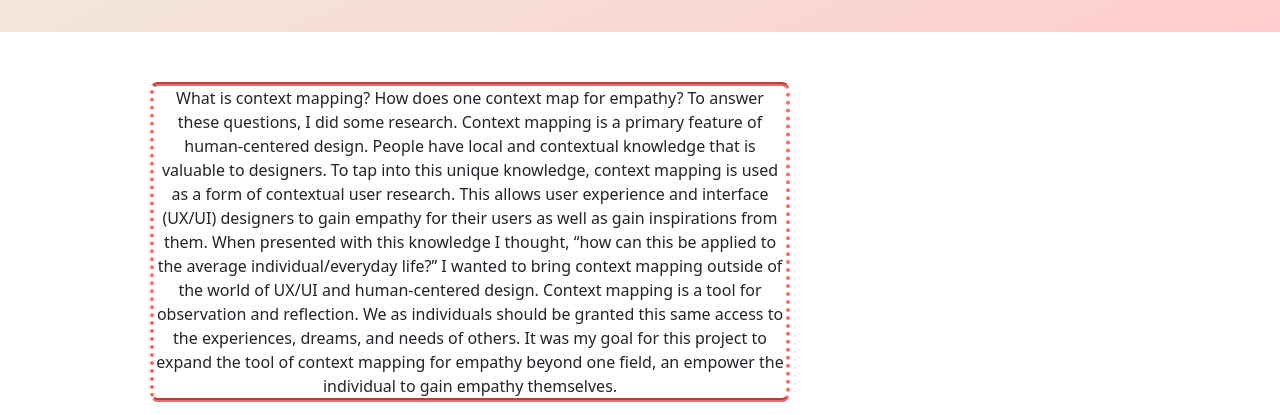
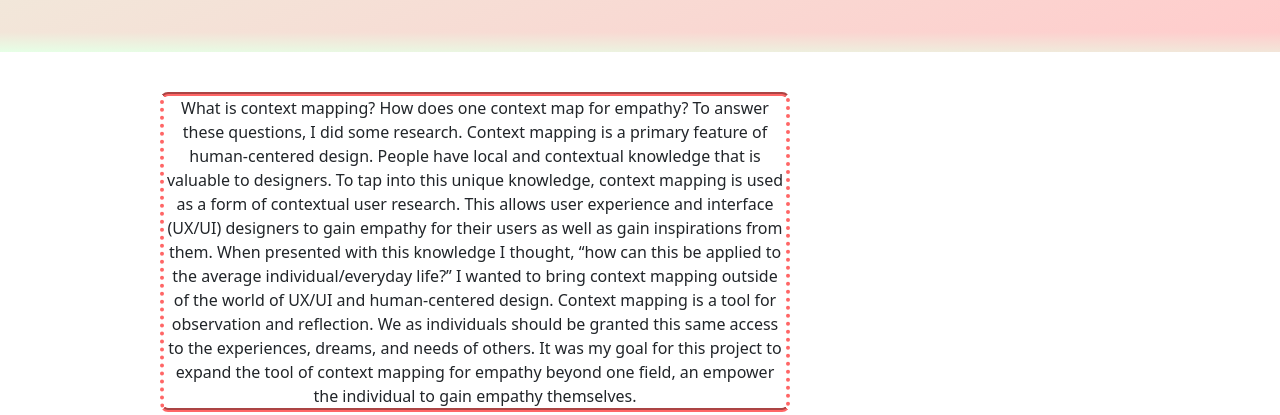
Before and after one commit to dash4703/dash4703.github.io, a plain HTML site: page empathyMapping.html in a window 1280 px wide. Shown: the part 629-1044 px from the top of the page. Drawn offline with nearby package versions, Linux system fonts and the light colour scheme.

Commit message:
Update empathyMapping.html

```diff
--- a/empathyMapping.html
+++ b/empathyMapping.html
@@ -107,7 +107,7 @@ p.round2 {
 
   <img src="ContextMap.gif">
 </div>
-<div id="grad2">
+<div id="grad2" class="content">
 	<p class="round1"> What is context mapping? How does one context map for empathy? To answer these questions, I did some research. Context mapping is a primary feature of human-centered design. People have local and contextual knowledge that is valuable to designers. To tap into this unique knowledge, context mapping is used as a form of contextual user research. This allows user experience and interface (UX/UI) designers to gain empathy for their users as well as gain inspirations from them. When presented with this knowledge I thought, “how can this be applied to the average individual/everyday life?” I wanted to bring context mapping outside of the world of UX/UI and human-centered design. Context mapping is a tool for observation and reflection. We as individuals should be granted this same access to the experiences, dreams, and needs of others. It was my goal for this project to expand the tool of context mapping for empathy beyond one field, an empower the individual to gain empathy themselves. </p>
 
 	<p class="round2"> In order to scope context mapping for individualized empathy, I had to first truly learn about how it is done. While I have learned about the concept in previous classes, I needed to evaluate how to personalize the process. The format of empathy mapping is a rectangle consisting of four-quadrants on top of a platform. The four quadrants are (from left to right, top to bottom) as follows: the 'Says' quadrant contains what the person says out loud; the 'Thinks' quadrant is what the person is thinking throughout the experience; the 'Does' quad is the action the person takes; the 'Feels' quad is the user's emotional state. Underneath these quadrants is the ‘Goals’ section. The goals section is arguably the most important part – what are your reasons for empathy mapping? Understanding what your designed end result is first will better help you understand how to achieve it. You cannot actualize your goals if you do not know what they are. </p>
```
